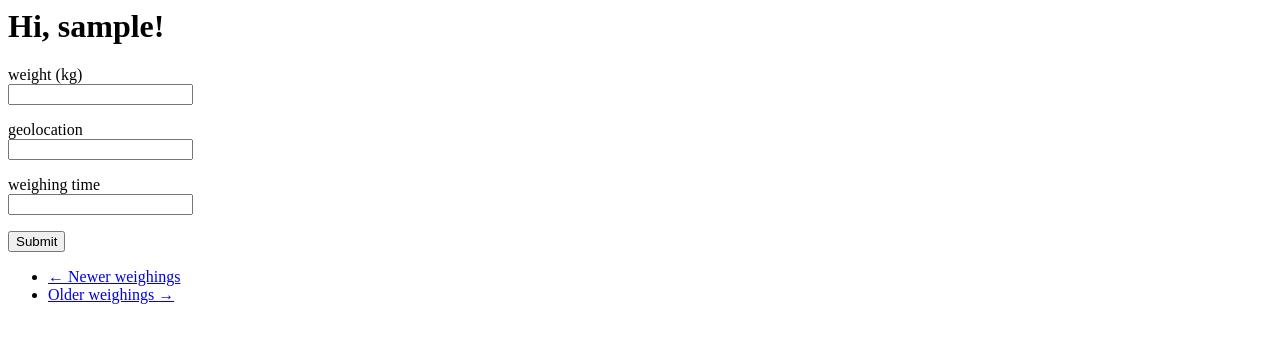
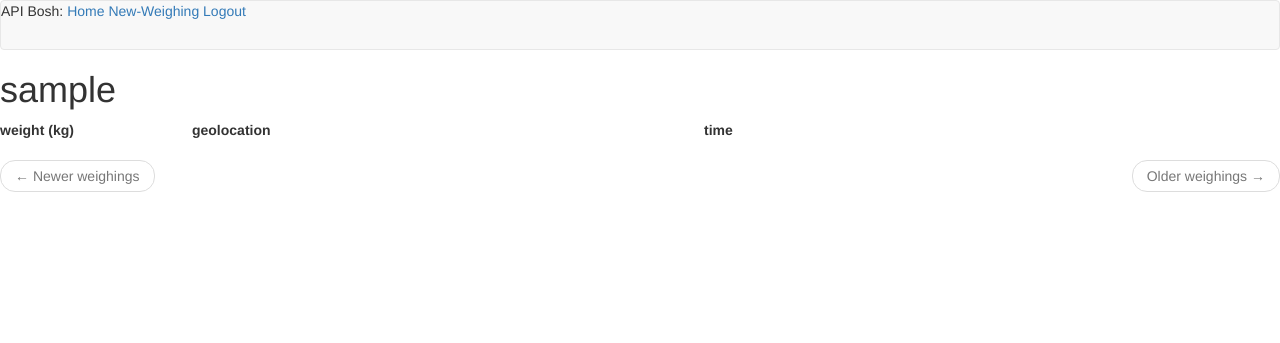
Before and after one commit to izabellagomes/API-BOSH-INOVA, a Flask app: page / in a window 1280 px wide. Shown: the top 343 px of the page. Run offline with Flask 2, Linux system fonts and the light colour scheme; the visitor is signed in with stand-in values (Sample User, id 1); data comes from the database, SQL or seed files in the repository; both versions use the stored data as it was after the commit; data that the repository does not hold is empty; some libraries are stand-ins or nearby versions.

Commit message:
improving templates.

```diff
--- a/app/models.py
+++ b/app/models.py
@@ -26,7 +26,7 @@ class User(UserMixin, db.Model):
 class Weighing(db.Model):
     id = db.Column(db.Integer, primary_key=True)
     weight = db.Column(db.Float)
-    geolocation = db.Column(db.String(19))
+    geolocation = db.Column(db.String(40))
     weighing_time = db.Column(db.DateTime, index=True)
     user_id = db.Column(db.Integer, db.ForeignKey('user.id'))
 
--- a/app/routes.py
+++ b/app/routes.py
@@ -11,10 +11,22 @@ from app.forms import WeighingForm
 from app.models import Weighing
 import datetime
 
-@app.route('/', methods=['GET', 'POST'])
-@app.route('/index', methods=['GET', 'POST'])
-@login_required
+@app.route('/', methods=['GET'])
+@app.route('/index', methods=['GET'])
 def index():
+    page = request.args.get('page', 1, type=int)
+    weighings = Weighing.query.order_by(Weighing.weighing_time.desc()).paginate(
+        page, app.config['WEIGHINGS_PER_PAGE'], False)
+    next_url = url_for('index', page=weighings.next_num) \
+        if weighings.has_next else None
+    prev_url = url_for('index', page=weighings.prev_num) \
+        if weighings.has_prev else None
+    return render_template("index.html", title='Home', weighings=weighings.items,
+                          next_url=next_url, prev_url=prev_url)
+
+@app.route('/explore', methods=['GET', 'POST'])
+#@login_required
+def explore():
     form = WeighingForm()
     if form.validate_on_submit():
         weighing = Weighing(weight=form.weight.data,
@@ -24,30 +36,17 @@ def index():
         db.session.add(weighing)
         db.session.commit()
         flash('Weighing successfully saved.')
-        return redirect(url_for('index'))
+        return redirect(url_for('explore'))
     page = request.args.get('page', 1, type=int)
     weighings = Weighing.query.paginate(
-        page, app.config['WEIGHINGS_PER_PAGE'], False)
-    next_url = url_for('index', page=weighings.next_num) \
-        if weighings.has_next else None
-    prev_url = url_for('index', page=weighings.prev_num) \
-        if weighings.has_prev else None
-    return render_template('index.html', title='Home', form=form,
-                           weighings=weighings.items, next_url=next_url,
-                           prev_url=prev_url)
-
-@app.route('/explore')
-@login_required
-def explore():
-    page = request.args.get('page', 1, type=int)
-    weighings = Weighing.query.order_by(Weighing.weighing_time.desc()).paginate(
         page, app.config['WEIGHINGS_PER_PAGE'], False)
     next_url = url_for('explore', page=weighings.next_num) \
         if weighings.has_next else None
     prev_url = url_for('explore', page=weighings.prev_num) \
         if weighings.has_prev else None
-    return render_template("index.html", title='Explore', weighings=weighings.items,
-                          next_url=next_url, prev_url=prev_url)
+    return render_template('index.html', title='Register Weighing', form=form,
+                           weighings=weighings.items, next_url=next_url,
+                           prev_url=prev_url)
 
 @app.route('/login', methods=['GET', 'POST'])
 def login():
--- a/app/templates/base.html
+++ b/app/templates/base.html
@@ -12,6 +12,7 @@
             {% if current_user.is_anonymous %}
             <a href="{{ url_for('login') }}">Login</a>
             {% else %}
+            <a href="{{ url_for('explore') }}">New-Weighing</a>
             <a href="{{ url_for('logout') }}">Logout</a>
             {% endif %}
         </div>
--- a/app/templates/index.html
+++ b/app/templates/index.html
@@ -1,5 +1,7 @@
+{% extends "base.html" %}
+
 {% block content %}
-    <h1>Hi, {{ current_user.username }}!</h1>
+    <h1> {{ current_user.username }}</h1>
     {% if form %}
     <form action="" method="POST">
         {{ form.hidden_tag() }}
@@ -27,13 +29,28 @@
         <p>{{ form.submit() }}</p>
     </form>
     {% endif %}
-    {% for weighing in weighings %}
-    <p>
-    weight: <b>{{ weighing.weight }} kg </b>
-    geolocation: <b>[ {{ weighing.geolocation }} ] </b>
-    weighing_time: <b>{{ weighing.weighing_time }} </b>
-    </p>
-    {% endfor %}
+    <table style="width: 70%">
+            <colgroup>
+               <col span="1" style="width: 15%;">
+               <col span="1" style="width: 40%;">
+               <col span="1" style="width: 15%;">
+            </colgroup>
+
+        <tr>
+            <th class="">weight (kg)</th>
+            <th class="">geolocation</th>
+            <th class="">time</th>
+        </tr>
+        {% for weighing in weighings %}
+            <tr>
+                <td class="">{{ weighing.weight }}</td>
+                <td class="">{{ weighing.geolocation }}</td>
+                <td class="">{{ weighing.weighing_time }}</td>
+            </tr>
+        {% endfor %}
+
+    </table>
+
     <nav aria-label="...">
         <ul class="pager">
             <li class="previous{% if not prev_url %} disabled{% endif %}">
```
Also changed, not shown: app.db.
